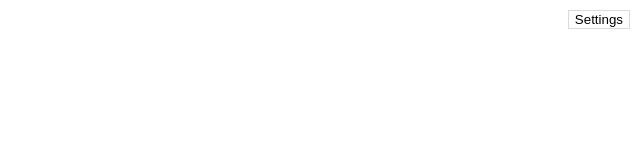
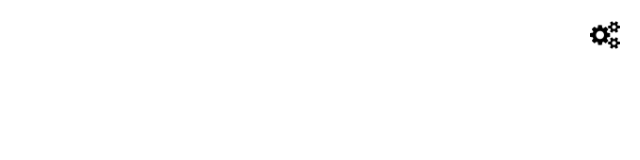
Before and after one commit to Zillordo/Carousel, a React (Create React App) app in the folder frontend/: page / in a window 1280 px wide. Shown: the top 160 px of the page, without its empty margins (640-1280 px from the left). Built offline with nearby package versions, Linux system fonts and the light colour scheme.

Commit message:
carousel

```diff
--- a/frontend/src/App.js
+++ b/frontend/src/App.js
@@ -67,16 +67,12 @@ const App = () => {
         tiles: []
       }
     }
-    if (dataGet.tiles.length > 1) {
-      let newData = dataGet.tiles.map(item => {
-        if (item.positive === false) {
-          return item
-        }
-        return null;
-      })
 
+    let newData = dataGet.tiles.filter(item => item.positive === false);
+    if (newData.length > 1) {
+      if (newData !== null) {
         let item = newData[0];
-
+        console.log(item)
         let tile = {
           id: Math.random().toString(36).substr(2, 16),
           subHeader: item.subHeader,
@@ -90,12 +86,27 @@ const App = () => {
         }
         dataGet.tiles.push(tile);
       }
+    }
+
+
     setData(dataGet);
   }
 
   useEffect(() => {
     getData();
   }, []);
+
+  const smoothCarouselLeft = () => {
+    let element = document.getElementById('header-carousel');
+    if (element.scrollLeft === 0) {
+      element.scroll({ top: 0, left: element.scrollWidth - element.clientWidth });
+      element.scroll({ top: 0, left: element.scrollLeft - element.clientWidth, behavior: 'smooth' });
+    }
+    else {
+      element.scroll({ top: 0, left: element.scrollLeft - element.clientWidth, behavior: 'smooth' });
+    }
+  }
+
 
   const smoothCarouselRight = () => {
     let element = document.getElementById('header-carousel');
@@ -129,12 +140,13 @@ const App = () => {
   return (
     <>
       <div className='app'>
-        <button className='settingsbtn' onClick={() => setToggle(() => !toggle)}>Settings</button>
         <div className="carousel--container" id="header-carousel">
           <Slider data={data.tiles} size={size(data.size)} />
         </div>
-        {toggle && <Backdrop />}
-        {toggle && <Settings toggle={() => { setToggle(!toggle); getData() }} />}
+        <button className='settingsbtn' onClick={() => setToggle(() => !toggle)}></button>
+        {toggle && <Backdrop>
+          <Settings toggle={() => { setToggle(!toggle); getData() }} />
+        </Backdrop>}
       </div>
     </>
   );
--- a/frontend/src/style/style.css
+++ b/frontend/src/style/style.css
@@ -4,10 +4,19 @@
 }
 
 .app .settingsbtn {
-  background-color: #ffffff;
-  border: 1px solid #dadada;
-  float: right;
+  border: none;
+  position: fixed;
+  top: 0;
+  right: 0;
   margin: 10px;
+  height: 50px;
+  width: 50px;
+  outline: none;
+  background-color: rgba(170, 170, 170, 0);
+  background-image: url("../pictures/settings.png");
+  background-size: 30px;
+  background-repeat: no-repeat;
+  background-position: center;
 }
 
 .backdrop__zeindex {
@@ -21,6 +30,7 @@
 }
 
 .backdrop {
+  overflow: auto;
   position: fixed;
   top: 0;
   left: 0;
@@ -39,7 +49,8 @@ body {
 .settings {
   margin: auto;
   position: relative;
-  top: -350px;
+  top: 0;
+  z-index: 1;
   margin-top: 50px;
   max-width: 850px;
   background-color: #ffffff;
--- a/frontend/src/style/style.scss
+++ b/frontend/src/style/style.scss
@@ -15,10 +15,19 @@ $montserrat: "Montserrat", sans-serif;
   width: 100%;
   height: 100vh;
   .settingsbtn{
-    background-color: $white;
-    border: 1px solid $gray;
-    float: right;
+    border: none;
+    position: fixed;
+    top: 0;
+    right: 0;
     margin: 10px;
+    height: 50px;
+    width: 50px;
+    outline: none;
+    background-color: rgba(170, 170, 170, 0);
+    background-image: url('../pictures/settings.png');
+    background-size: 30px;
+    background-repeat: no-repeat;
+    background-position: center;
   }
 }
 .backdrop__zeindex {
@@ -31,6 +40,7 @@ $montserrat: "Montserrat", sans-serif;
   background-color: rgba(170, 170, 170, 0);
 }
 .backdrop {
+  overflow: auto;
   position: fixed;
   top: 0;
   left: 0;
@@ -48,7 +58,8 @@ body {
 .settings {
   margin: auto;
   position: relative;
-  top: -350px;
+  top: 0;
+  z-index: 1;
   margin-top: 50px;
   max-width: 850px;
   background-color: $white;
```
Also changed, not shown: frontend/src/pictures/settings.png (added), 1 other file (tests, documents, lock files or other folders). Lines whose indentation alone changed are shown as unchanged.
